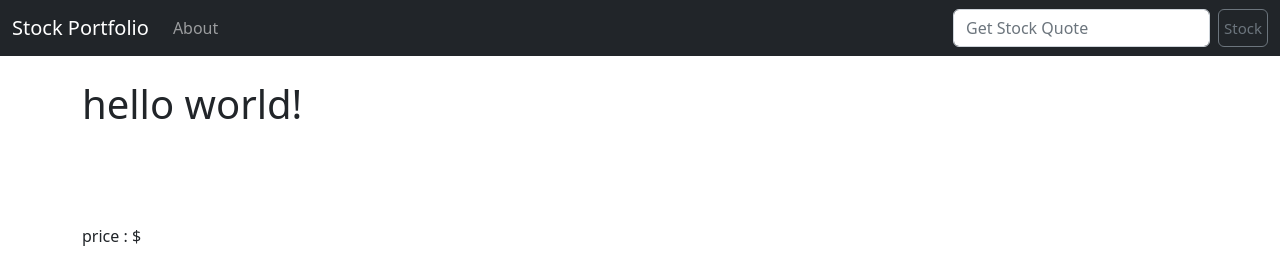
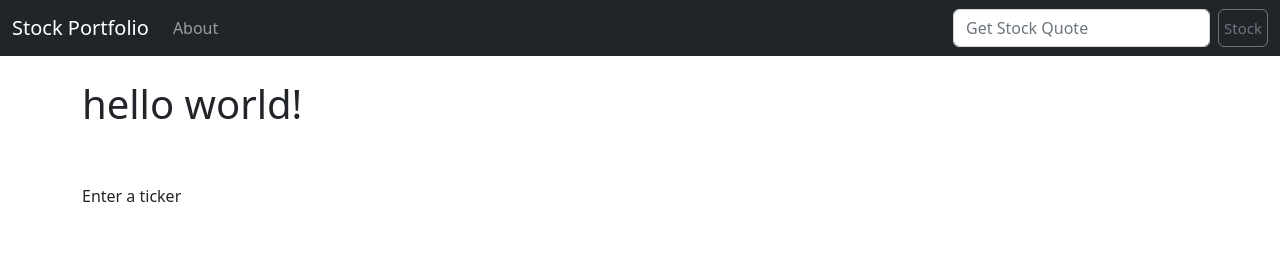
Before and after one commit to amir3483/StockMarket, a Django app: page / in a window 1280 px wide. Shown: the top 265 px of the page. Run offline with Django 4.2, Linux system fonts and the light colour scheme; data that the repository does not hold is empty.

Commit message:
commit 4

```diff
--- a/quotes/templates/about.html
+++ b/quotes/templates/about.html
@@ -1,3 +1,3 @@
 {% extends "base.html" %} {% block content %}
 <h1>About Me....!</h1>
-{% endblock %}
+<br><br> {{ api }} {% endblock %}
--- a/quotes/templates/base.html
+++ b/quotes/templates/base.html
@@ -26,7 +26,7 @@
                 </ul>
                 <form action="{% url 'home' %}" class="d-flex" role="search" method="POST">
                     {% csrf_token %}
-                    <input class="form-control me-2" type="search" placeholder="Get Stock Quote" aria-label="Search">
+                    <input class="form-control me-2" type="search" placeholder="Get Stock Quote" aria-label="Search" name="ticker">
                     <button class="btn btn-outline-secondary" style="font-size: 15px; padding: 5px;" type="submit">Stock</button>
                 </form>
             </div>
--- a/quotes/templates/home.html
+++ b/quotes/templates/home.html
@@ -1,7 +1,7 @@
 {% extends "base.html" %} {% block content %}
 <h1>hello world!</h1>
 <br>
-<br>
+<br> {% if ticker %} {{ ticker }} {% endif %} {% if api %} {% if api == "Error...." %} please try again {% else %}
 <p>
     <h1>{{ api.companyName }}</h1>
 </p>
@@ -12,4 +12,4 @@
 <p>ytd Change : {{ api.ytdChange }}<br></p>
 <p>52High : {{ api.week52High }}<br></p>
 <p>52Low : {{ api.week52Low }}<br></p>
-{% endblock %}
+{% endif %} {% endif %} {% endblock %}
--- a/quotes/views.py
+++ b/quotes/views.py
@@ -3,20 +3,27 @@
 def home(request):
     import requests
     import json
-    # pk_5962d03a35b9408cb94adba159d26f73
 
-    api_request = requests.get("https://cloud.iexapis.com/stable/stock/aapl/quote?token=pk_5962d03a35b9408cb94adba159d26f73")
+    if request.method == 'POST' :
+       ticker = request.POST['ticker']
+       api_request = requests.get("https://cloud.iexapis.com/stable/stock/" + ticker + "/quote?token=pk_5962d03a35b9408cb94adba159d26f73")
 
-    try:
-        api = json.loads(api_request.content)
-    except Exception as e:
-        api = "Error...."
+       try:
+           api = json.loads(api_request.content)
+       except Exception as e:
+           api = "Error...."
+       return render(request , 'home.html' , {'api' : api})
+
+    else:
+        return render(request , 'home.html' , {'ticker': "Enter a ticker"})
 
 
-    return render(request , 'home.html' , {'api': api})
-
 def about(request):
-    return render(request , 'about.html' , {})
+    import requests
+    import json
+    api_request = requests.get("https://cloud.iexapis.com/stable/stock/aapl/quote?token=pk_5962d03a35b9408cb94adba159d26f73")
+    api = json.loads(api_request.content)
+    return render(request , 'about.html' , {'api' : api})
 
 def base(request):
     return render(request , 'base.html' , {})
```
